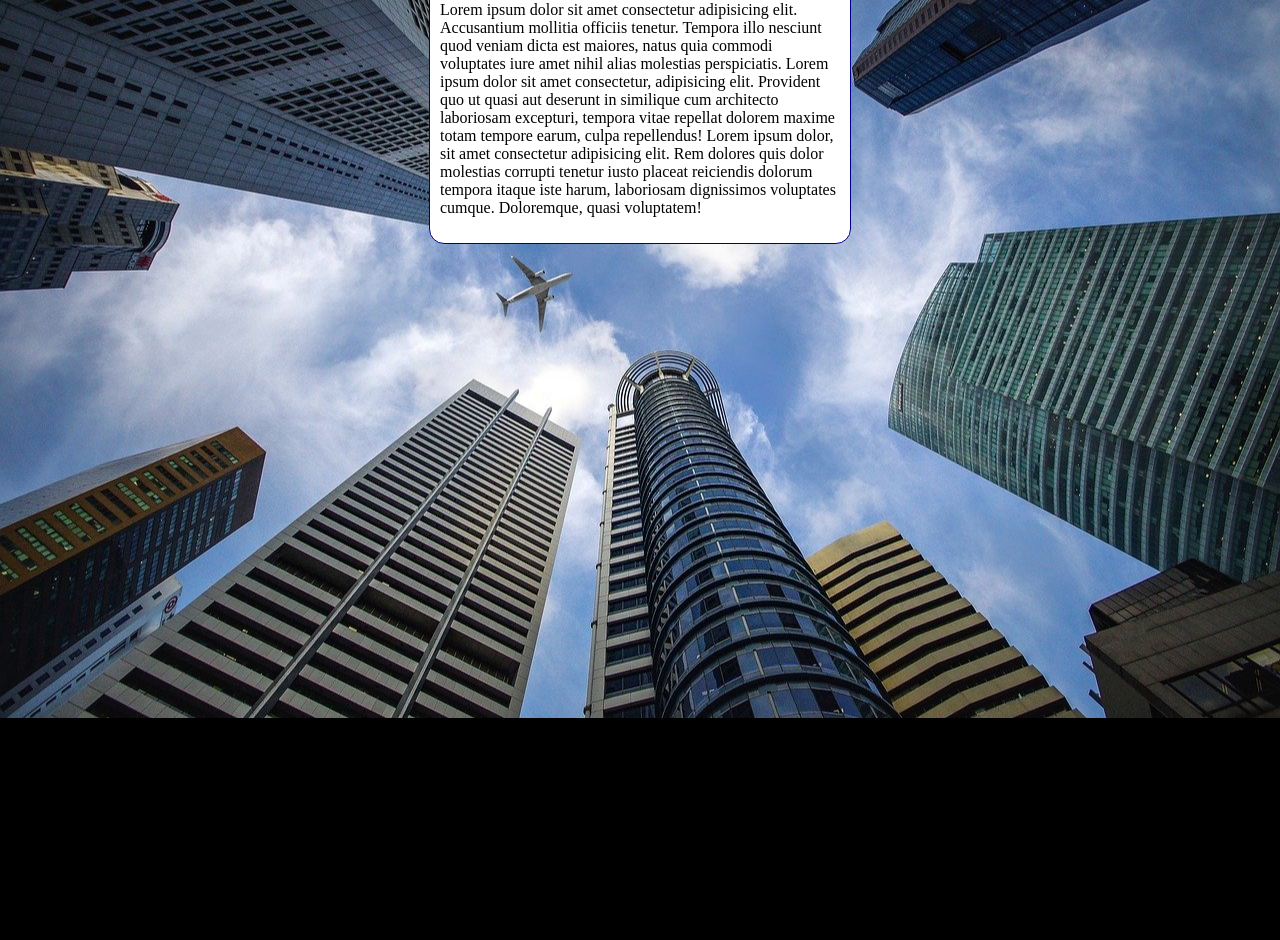
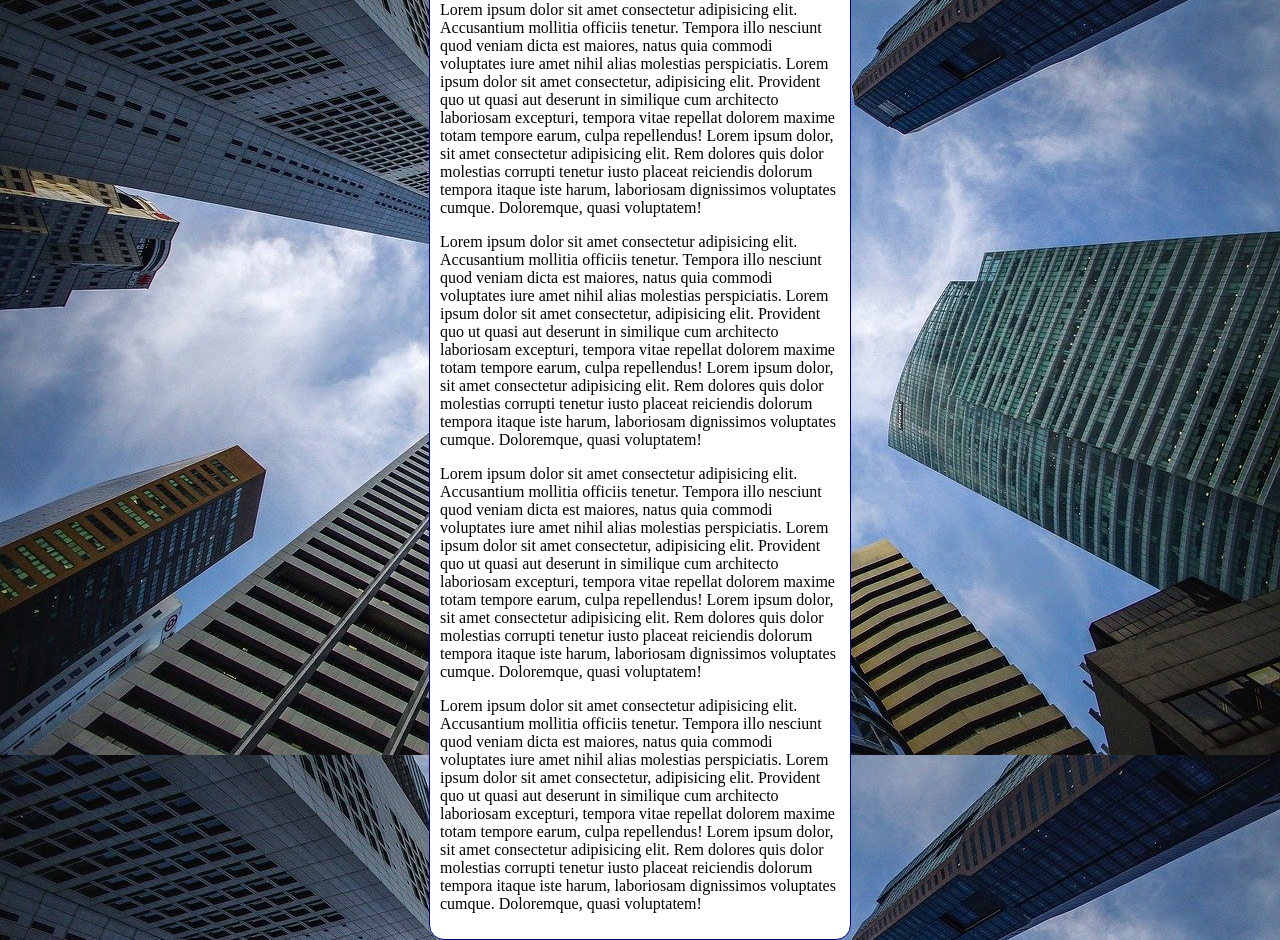
Before and after one commit to samuelferreira1/html-css--cursoemvideo-, a plain HTML site: page exercícios/ex022/fundo006.html in a window 1280 px wide. Shown: the part 98-1038 px from the top of the page. Before the commit the page ends 816 px from the top, so only its background shows below. Drawn offline with Linux system fonts and the light colour scheme.

Commit message:
Update fundo006.html

```diff
--- a/exercícios/ex022/fundo006.html
+++ b/exercícios/ex022/fundo006.html
@@ -6,12 +6,19 @@
     <title>Teste de Imagem de Fundo</title>
     <style>
         body {
-            height: 100vh;
-            background-color: black;
+
+              height: 100vh;
+            /* background-color: black;
             background-image: url(imagens/wallpaper002.jpg);
             background-position: center center;
             background-repeat: no-repeat;
             background-size: cover;
+            background-attachment: fixed; */
+
+            /* ShortHand
+            color > image > position > / > size > repeat > attachment  */
+
+            background: black url(imagens/wallpaper002.jpg) center center / cover no-repeat fixed;
         }
 
         main {
@@ -28,6 +35,9 @@
     <main>
         <h1>Teste de Imagem de Fundo</h1>
         <p>Lorem ipsum dolor sit amet consectetur adipisicing elit. Accusantium mollitia officiis tenetur. Tempora illo nesciunt quod veniam dicta est maiores, natus quia commodi voluptates iure amet nihil alias molestias perspiciatis. Lorem ipsum dolor sit amet consectetur, adipisicing elit. Provident quo ut quasi aut deserunt in similique cum architecto laboriosam excepturi, tempora vitae repellat dolorem maxime totam tempore earum, culpa repellendus! Lorem ipsum dolor, sit amet consectetur adipisicing elit. Rem dolores quis dolor molestias corrupti tenetur iusto placeat reiciendis dolorum tempora itaque iste harum, laboriosam dignissimos voluptates cumque. Doloremque, quasi voluptatem!</p>
+        <p>Lorem ipsum dolor sit amet consectetur adipisicing elit. Accusantium mollitia officiis tenetur. Tempora illo nesciunt quod veniam dicta est maiores, natus quia commodi voluptates iure amet nihil alias molestias perspiciatis. Lorem ipsum dolor sit amet consectetur, adipisicing elit. Provident quo ut quasi aut deserunt in similique cum architecto laboriosam excepturi, tempora vitae repellat dolorem maxime totam tempore earum, culpa repellendus! Lorem ipsum dolor, sit amet consectetur adipisicing elit. Rem dolores quis dolor molestias corrupti tenetur iusto placeat reiciendis dolorum tempora itaque iste harum, laboriosam dignissimos voluptates cumque. Doloremque, quasi voluptatem!</p>
+        <p>Lorem ipsum dolor sit amet consectetur adipisicing elit. Accusantium mollitia officiis tenetur. Tempora illo nesciunt quod veniam dicta est maiores, natus quia commodi voluptates iure amet nihil alias molestias perspiciatis. Lorem ipsum dolor sit amet consectetur, adipisicing elit. Provident quo ut quasi aut deserunt in similique cum architecto laboriosam excepturi, tempora vitae repellat dolorem maxime totam tempore earum, culpa repellendus! Lorem ipsum dolor, sit amet consectetur adipisicing elit. Rem dolores quis dolor molestias corrupti tenetur iusto placeat reiciendis dolorum tempora itaque iste harum, laboriosam dignissimos voluptates cumque. Doloremque, quasi voluptatem!</p>
+        <p>Lorem ipsum dolor sit amet consectetur adipisicing elit. Accusantium mollitia officiis tenetur. Tempora illo nesciunt quod veniam dicta est maiores, natus quia commodi voluptates iure amet nihil alias molestias perspiciatis. Lorem ipsum dolor sit amet consectetur, adipisicing elit. Provident quo ut quasi aut deserunt in similique cum architecto laboriosam excepturi, tempora vitae repellat dolorem maxime totam tempore earum, culpa repellendus! Lorem ipsum dolor, sit amet consectetur adipisicing elit. Rem dolores quis dolor molestias corrupti tenetur iusto placeat reiciendis dolorum tempora itaque iste harum, laboriosam dignissimos voluptates cumque. Doloremque, quasi voluptatem!</p>
     </main>
 </body>
 </html>
```
